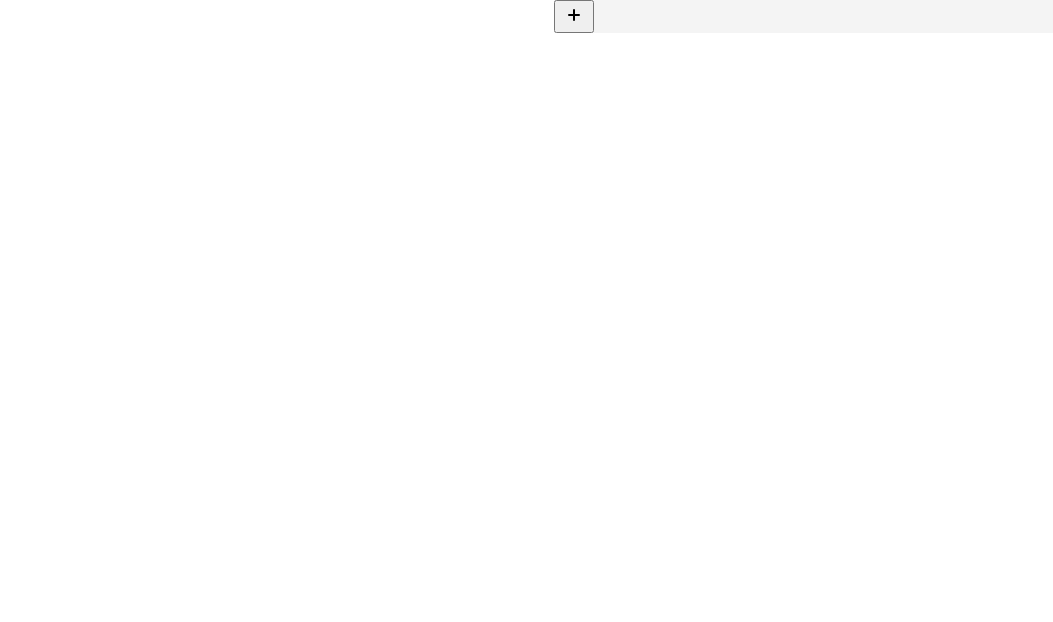
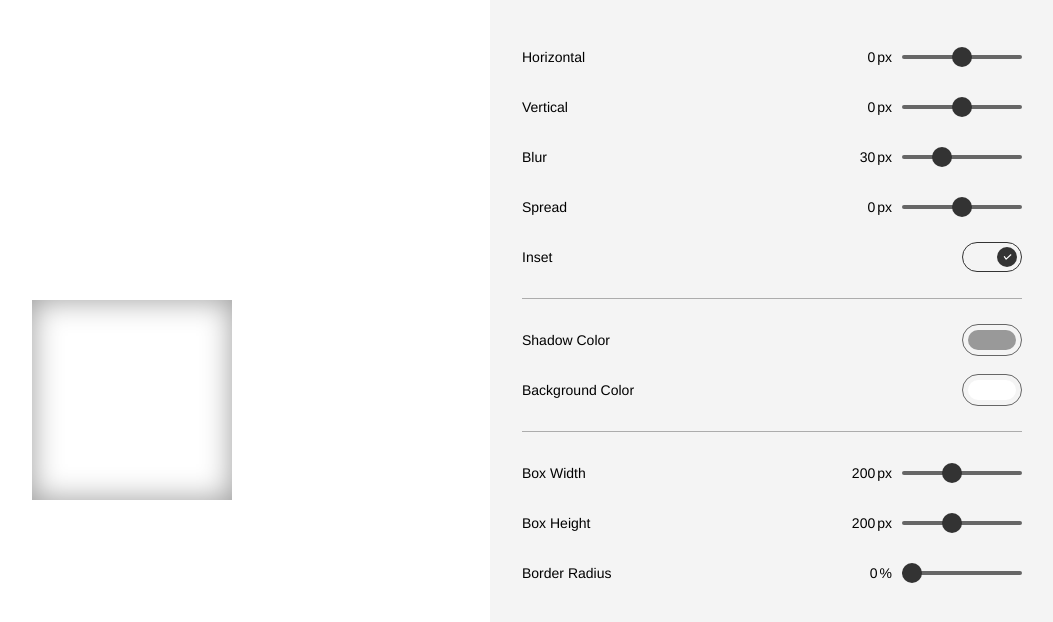
Before and after one commit to jeslage/beautiful-box-shadow, a Next.js app: page / in a window 1280 px wide. Shown: the top 622 px of the page, without its empty margins (226-1279 px from the left). Built offline with nearby package versions, Linux system fonts and the light colour scheme.

Commit message:
Updated components

```diff
--- a/components/ColorPicker/ColorPicker.style.tsx
+++ b/components/ColorPicker/ColorPicker.style.tsx
@@ -1,7 +1,7 @@
 import styled from "styled-components";
 
 const StlyedColorPicker = styled.div`
-  min-height: 55px;
+  min-height: 50px;
   display: flex;
   align-items: center;
   width: 100%;
--- a/components/Range/Range.style.tsx
+++ b/components/Range/Range.style.tsx
@@ -1,7 +1,7 @@
 import styled from "styled-components";
 
 const StyledRange = styled.label`
-  min-height: 55px;
+  min-height: 50px;
   display: flex;
   align-items: center;
   position: relative;
--- a/components/ShadowBox/ShadowBox.tsx
+++ b/components/ShadowBox/ShadowBox.tsx
@@ -1,4 +1,6 @@
 import styled, { css } from "styled-components";
+import React from "react";
+import Draggable from "react-draggable";
 
 import { BoxShadow } from "../../definitions";
 
@@ -11,7 +13,8 @@ const getBoxShadow = ({
   color,
   background,
   width,
-  height
+  height,
+  borderRadius
 }: BoxShadow) => {
   const i = inset ? "inset" : "";
   const shadow = `${i} ${horizontal}px ${vertical}px ${blur}px ${spread}px ${color}`;
@@ -19,13 +22,21 @@ const getBoxShadow = ({
   return css`
     width: ${width}px;
     height: ${height}px;
+    border-radius: ${borderRadius}%;
     box-shadow: ${shadow};
     background: ${background};
   `;
 };
 
-const ShadowBox = styled.div`
-  ${getBoxShadow};
+const StyledShadowBox = styled.div`
+  cursor: move;
+  ${getBoxShadow}
 `;
 
+const ShadowBox = props => (
+  <Draggable axis="both" defaultPosition={{ x: 0, y: 0 }} scale={1}>
+    <StyledShadowBox {...props} />
+  </Draggable>
+);
+
 export default ShadowBox;
--- a/components/Switch/Switch.style.tsx
+++ b/components/Switch/Switch.style.tsx
@@ -5,7 +5,7 @@ interface SwitchProps {
 }
 
 const StyledSwitch = styled.div<SwitchProps>`
-  min-height: 55px;
+  min-height: 50px;
   display: flex;
   align-items: center;
   margin: 0;
--- a/definitions/index.ts
+++ b/definitions/index.ts
@@ -12,4 +12,5 @@ export interface BoxShadow {
   background: string;
   width: number;
   height: number;
+  borderRadius: number;
 }
--- a/package.json
+++ b/package.json
@@ -11,6 +11,9 @@
     "react": "16.8.6",
     "react-color": "^2.18.0",
     "react-dom": "16.8.6",
+    "react-draggable": "^4.2.0",
+    "react-spring": "^8.0.27",
+    "react-use-gesture": "^7.0.4",
     "styled-components": "^4.1.3"
   },
   "devDependencies": {
--- a/pages/index.tsx
+++ b/pages/index.tsx
@@ -9,15 +9,21 @@ import Switch from "../components/Switch/Switch";
 import ColorPicker from "../components/ColorPicker/ColorPicker";
 
 const Panel = styled.aside`
-  position: fixed;
-  top: 0;
-  right: 0;
+  position: relative;
+  z-index: 999;
   max-width: 500px;
+  height: calc(100% - 4rem);
   width: 100%;
   background: #f4f4f4;
+  padding: 2rem;
 
-  .panel__wrapper {
-    padding: 2rem;
+  hr {
+    height: 1px;
+    background: ${props => props.theme.border};
+    outline: 0;
+    border: 0;
+    opacity: 0.5;
+    margin: 1rem 0;
   }
 `;
 
@@ -27,58 +33,57 @@ const Content = styled.main`
   justify-content: center;
   width: 100%;
   height: 100vh;
+
+  .content__shadowBox {
+    flex-grow: 2;
+    display: flex;
+    align-items: center;
+    justify-content: center;
+  }
 `;
 
 const IndexPage = () => {
-  const [minimized, setMinimized] = React.useState(true);
-
   const [boxShadow, setBoxShadow] = useState<BoxShadow>({
     horizontal: 0,
     vertical: 0,
-    blur: 0,
+    blur: 30,
     spread: 0,
-    inset: false,
-    color: "#000",
+    inset: true,
+    color: "#999",
     background: "#fff",
     width: 200,
-    height: 200
+    height: 200,
+    borderRadius: 0
   });
 
   return (
     <Content>
+      <div className="content__shadowBox">
         <ShadowBox {...boxShadow} />
+      </div>
 
       <Panel>
-        <button type="button" onClick={() => setMinimized(prev => !prev)}>
-          <svg viewBox="0 0 24 24" width="24" height="24">
-            <rect height="2" rx="1" width="12" x="6" y="11" />
-            {minimized && <rect height="12" rx="1" width="2" x="11" y="6" />}
-          </svg>
-        </button>
-        {!minimized && (
-          <div className="panel__wrapper">
         <Range
           label="Horizontal"
-              onChange={val =>
-                setBoxShadow(prev => ({ ...prev, horizontal: val }))
-              }
+          onChange={val => setBoxShadow(prev => ({ ...prev, horizontal: val }))}
           value={boxShadow.horizontal}
           min={-100}
+          suffix="px"
         />
 
         <Range
           label="Vertical"
-              onChange={val =>
-                setBoxShadow(prev => ({ ...prev, vertical: val }))
-              }
+          onChange={val => setBoxShadow(prev => ({ ...prev, vertical: val }))}
           value={boxShadow.vertical}
           min={-100}
+          suffix="px"
         />
 
         <Range
           label="Blur"
           onChange={val => setBoxShadow(prev => ({ ...prev, blur: val }))}
           value={boxShadow.blur}
+          suffix="px"
         />
 
         <Range
@@ -86,22 +91,7 @@ const IndexPage = () => {
           onChange={val => setBoxShadow(prev => ({ ...prev, spread: val }))}
           value={boxShadow.spread}
           min={-100}
-            />
-
-            <Range
-              label="Box Width"
-              onChange={val => setBoxShadow(prev => ({ ...prev, width: val }))}
-              value={boxShadow.width}
-              min={1}
-              max={500}
-            />
-
-            <Range
-              label="Box Height"
-              onChange={val => setBoxShadow(prev => ({ ...prev, height: val }))}
-              value={boxShadow.height}
-              min={1}
-              max={500}
+          suffix="px"
         />
 
         <Switch
@@ -109,6 +99,8 @@ const IndexPage = () => {
           onChange={val => setBoxShadow(prev => ({ ...prev, inset: val }))}
           value={boxShadow.inset}
         />
+
+        <hr />
 
         <ColorPicker
           label="Shadow Color"
@@ -118,13 +110,39 @@ const IndexPage = () => {
 
         <ColorPicker
           label="Background Color"
-              onChange={val =>
-                setBoxShadow(prev => ({ ...prev, background: val }))
-              }
+          onChange={val => setBoxShadow(prev => ({ ...prev, background: val }))}
           value={boxShadow.background}
         />
-          </div>
-        )}
+
+        <hr />
+
+        <Range
+          label="Box Width"
+          onChange={val => setBoxShadow(prev => ({ ...prev, width: val }))}
+          value={boxShadow.width}
+          min={1}
+          max={500}
+          suffix="px"
+        />
+
+        <Range
+          label="Box Height"
+          onChange={val => setBoxShadow(prev => ({ ...prev, height: val }))}
+          value={boxShadow.height}
+          min={1}
+          max={500}
+          suffix="px"
+        />
+
+        <Range
+          label="Border Radius"
+          onChange={val =>
+            setBoxShadow(prev => ({ ...prev, borderRadius: val }))
+          }
+          value={boxShadow.borderRadius}
+          max={50}
+          suffix="%"
+        />
       </Panel>
     </Content>
   );
```
Also changed, not shown: 1 other file (tests, documents, lock files or other folders). Lines whose indentation alone changed are shown as unchanged.
